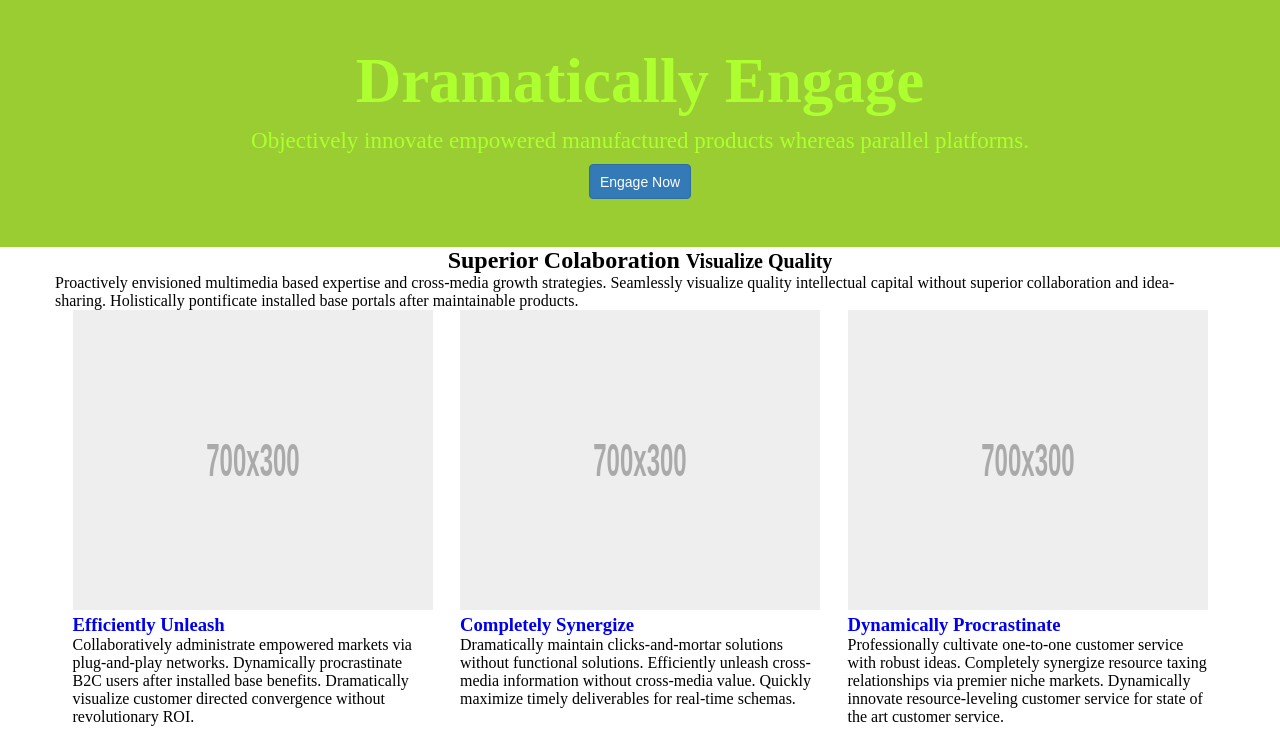
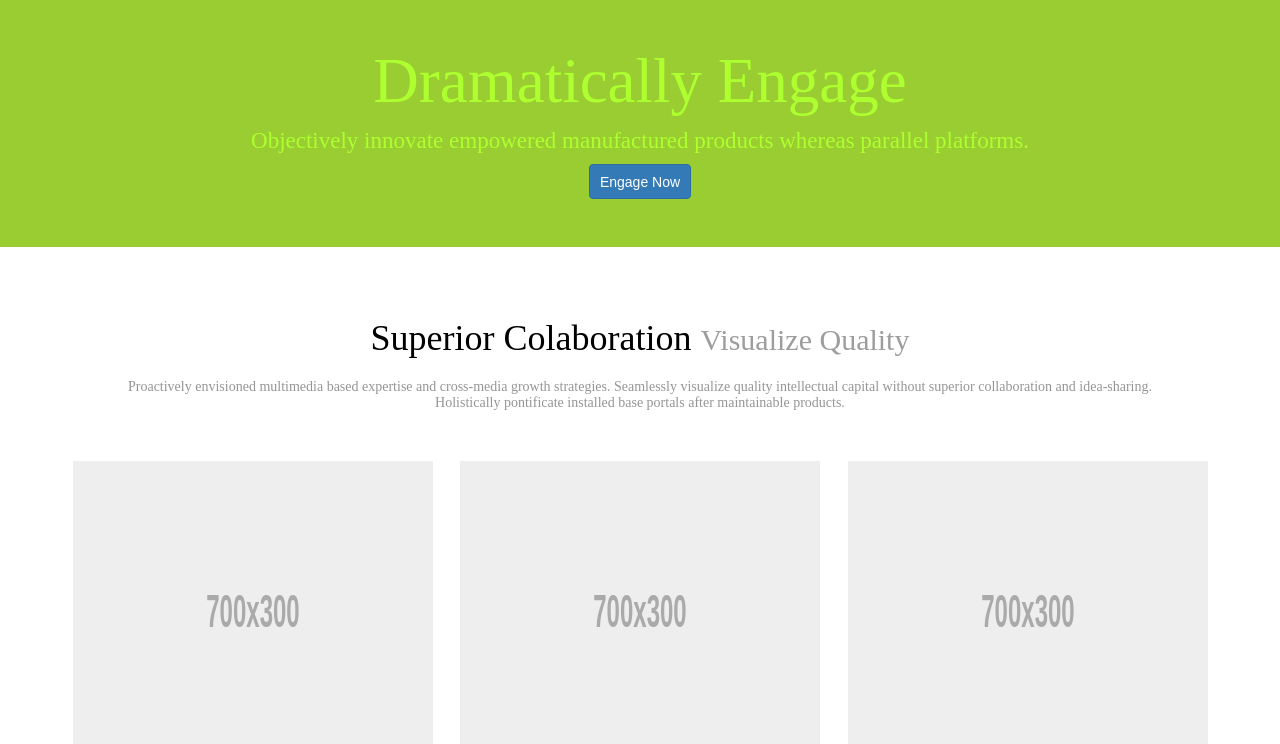
Before and after one commit to natsutsuyu/------, a plain HTML site: page index.html in a window 1280 px wide. Shown: the part 53-797 px from the top of the page. Drawn offline with Linux system fonts and the light colour scheme.

Commit message:
finished content1 part. adding hover for h3.

```diff
--- a/assets/css/content1.css
+++ b/assets/css/content1.css
@@ -6,6 +6,7 @@
     justify-content: center;
     align-items: center;
     flex-direction: column;
+    padding: 50px;
 
 }
 .content1{
@@ -28,6 +29,7 @@
 .article{
     max-width: 360px;
     height: 300px;
+    margin-bottom: 20px;
 }
 .article>a{
     max-width:360px;
@@ -37,3 +39,26 @@
     width: 100%;
     height: 100%;
 }
+.article>p, .content1-text{
+    font-size: var(--general-font);
+    text-align: center;
+    color: var(--general-color);
+}
+small{
+    font-weight: 400;
+    color: var(--foreground-header);
+}
+h2{
+    font-size: 36px;
+    margin: 20px;
+}
+h3{
+    text-align: center;
+}
+h3>a{
+    color: #337ab7;
+}
+h3>a:hover {
+    text-decoration: underline;
+    color: #23527c;
+}
--- a/assets/css/general.css
+++ b/assets/css/general.css
@@ -30,3 +30,6 @@ button{
     min-width: var(--min-width);
     display: flex;
 }
+h1, h2, h3{
+    font-weight: 500;
+}
```
